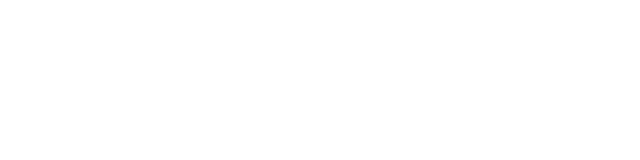
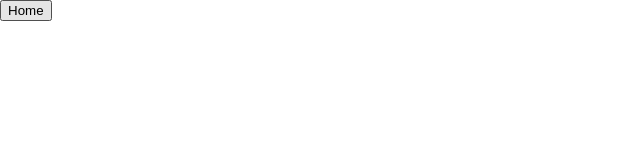
Before and after one commit to matheusmilanez96/project-trivia-react-redux, a React (Create React App) app: page /ranking in a window 1280 px wide. Shown: the top 160 px of the page, without its empty margins (0-640 px from the left). Built offline with nearby package versions, Linux system fonts and the light colour scheme.

Commit message:
requisito 18

```diff
--- a/src/App.js
+++ b/src/App.js
@@ -4,6 +4,7 @@
 import Game from './pages/Game';
 import Login from './pages/Login';
 import Settings from './pages/Settings';
+import Ranking from './pages/Ranking';
 import Feedback from './pages/Feedback';
 
 export default function App() {
@@ -12,6 +13,7 @@
       <Route path="/feedback" component={ Feedback } />
       <Route path="/game" component={ Game } />
       <Route path="/settings" component={ Settings } />
+      <Route path="/ranking" component={ Ranking } />
       <Route exact path="/" component={ Login } />
     </Switch>
   );
--- /dev/null
+++ b/src/pages/Ranking.js
@@ -0,0 +1,37 @@
+import React from 'react';
+import PropTypes from 'prop-types';
+
+class Ranking extends React.Component {
+  constructor() {
+    super();
+
+    this.homeClick = this.homeClick.bind(this);
+  }
+
+  homeClick() {
+    const { history } = this.props;
+    history.push('/');
+  }
+
+  render() {
+    return (
+      <div>
+        <button
+          type="button"
+          data-testid="btn-go-home"
+          onClick={ this.homeClick }
+        >
+          Home
+        </button>
+      </div>
+    );
+  }
+}
+
+Ranking.propTypes = {
+  history: PropTypes.shape({
+    push: PropTypes.func,
+  }).isRequired,
+};
+
+export default Ranking;
```
